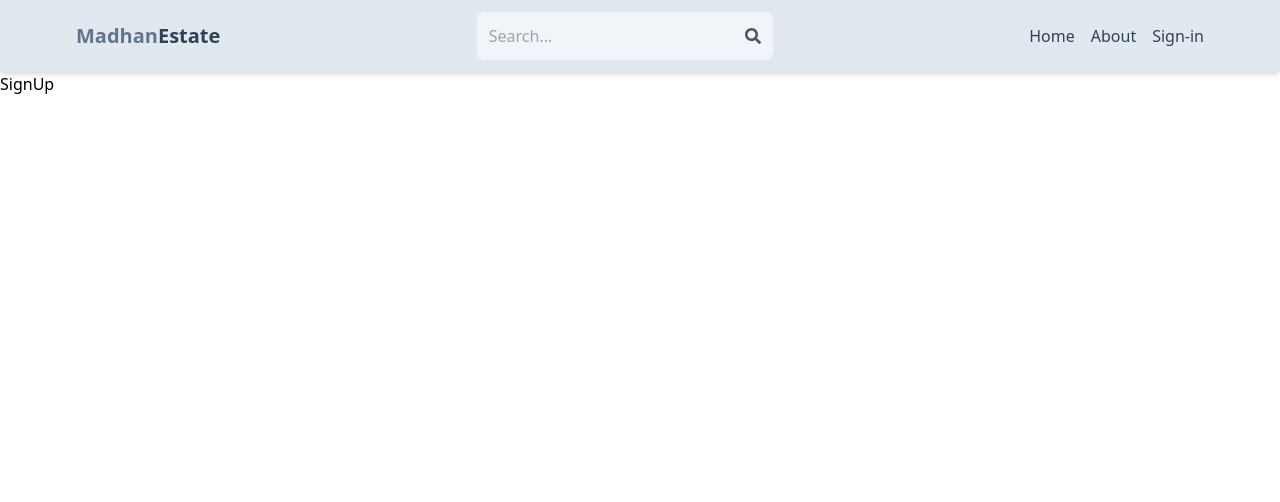
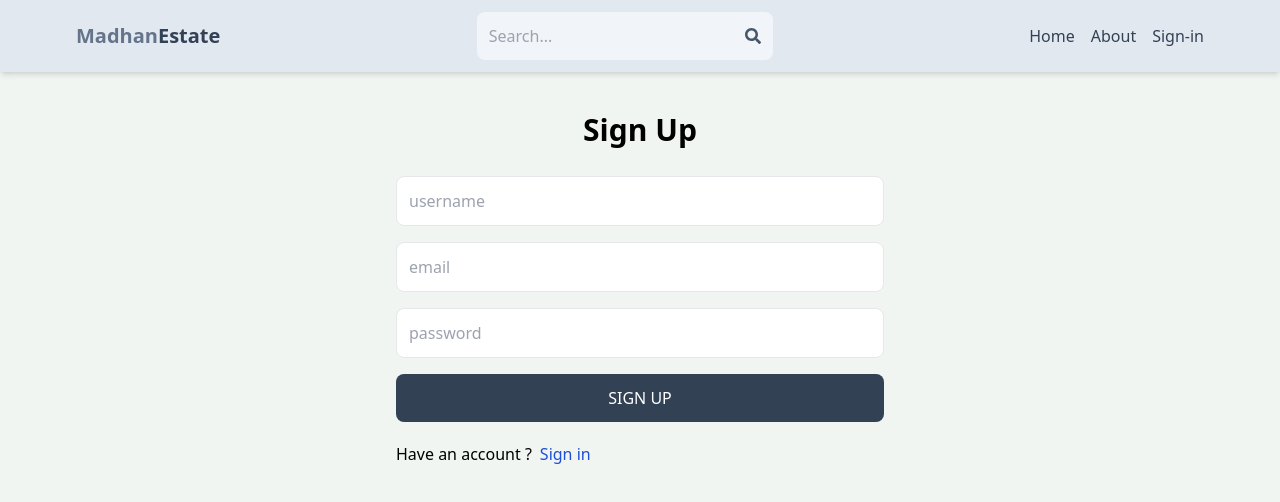
Before and after one commit to Madhan235/mern-estate, a React (Vite) app in the folder client/: page /sign-up in a window 1280 px wide. Shown: the top 502 px of the page. Built offline with nearby package versions, Linux system fonts and the light colour scheme.

Commit message:
signup functionality completed

```diff
--- a/client/src/index.css
+++ b/client/src/index.css
@@ -1,3 +1,7 @@
 @tailwind base;
 @tailwind components;
 @tailwind utilities;
+
+body{
+    background-color: rgb(241,245,241);
+}
--- a/client/src/pages/SignUp.jsx
+++ b/client/src/pages/SignUp.jsx
@@ -1,7 +1,68 @@
-import React from 'react'
+
+import { useState } from 'react';
+import {Link, useNavigate} from 'react-router-dom';
 
 export default function SignUp() {
+
+  const [formData, setFormData] = useState({});
+  const [error, setError] = useState(null)
+  const [loading , setLoading] = useState(false);
+  const navigate = useNavigate();
+
+  const hanldeChange = (e) => {
+setFormData({
+  ...formData, [e.target.id] : e.target.value,
+})
+  }
+
+  const hanldeSubmit = async (e) => {
+    e.preventDefault();
+    try {
+
+      setLoading(true);
+      const res = await fetch('/api/auth/signup',
+        {method: 'POST',
+          headers:{
+            'Content-Type': 'application/json',
+
+          },
+          body:JSON.stringify(formData)
+        }
+      );
+      const data = await res.json();
+      if(data.success === false){
+        setError(data.message);
+        setLoading(false);
+        return ;
+      }
+      setLoading(false);
+      setError(null);
+      navigate("/sign-in")
+    } catch (error) {
+      setLoading(false);
+      setError( error.message);
+
+    }
+
+  }
   return (
-    <div>SignUp</div>
+    <div className='p-3 max-w-lg mx-auto'>
+      <h1 className='text-3xl text-center font-semibold my-7'>Sign Up</h1>
+
+      <form className='flex flex-col gap-4 ' onSubmit={hanldeSubmit}>
+        <input type="text" placeholder='username' className='border p-3 rounded-lg' id='username' onChange={hanldeChange}/>
+
+        <input type="email" placeholder='email' className='border p-3 rounded-lg' id='email' onChange={hanldeChange}/>
+
+        <input type="password" placeholder='password' className='border p-3 rounded-lg' id='password' onChange={hanldeChange}/>
+        <button disabled={loading} className='bg-slate-700 text-white p-3 rounded-lg uppercase hover:opacity-95 disabled:opacity-80'> {loading ? "Loading..." : "Sign up" } </button>
+      </form>
+      <div className="flex gap-2 mt-5 ">
+        <p>Have an account ? </p>
+        <Link to={"/sign-in"}>
+        <span className='text-blue-700'>Sign in</span></Link>
+      </div>
+      {error && <p className='text-red-500 mt-5'>{error}</p> }
+    </div>
   )
 }
--- a/client/vite.config.js
+++ b/client/vite.config.js
@@ -3,5 +3,13 @@
 
 // https://vitejs.dev/config/
 export default defineConfig({
+  server:{
+    proxy:{
+      '/api':{
+        target: "http://localhost:3000",
+        secure:false,
+      },
+    },
+  },
   plugins: [react()],
 })
```
